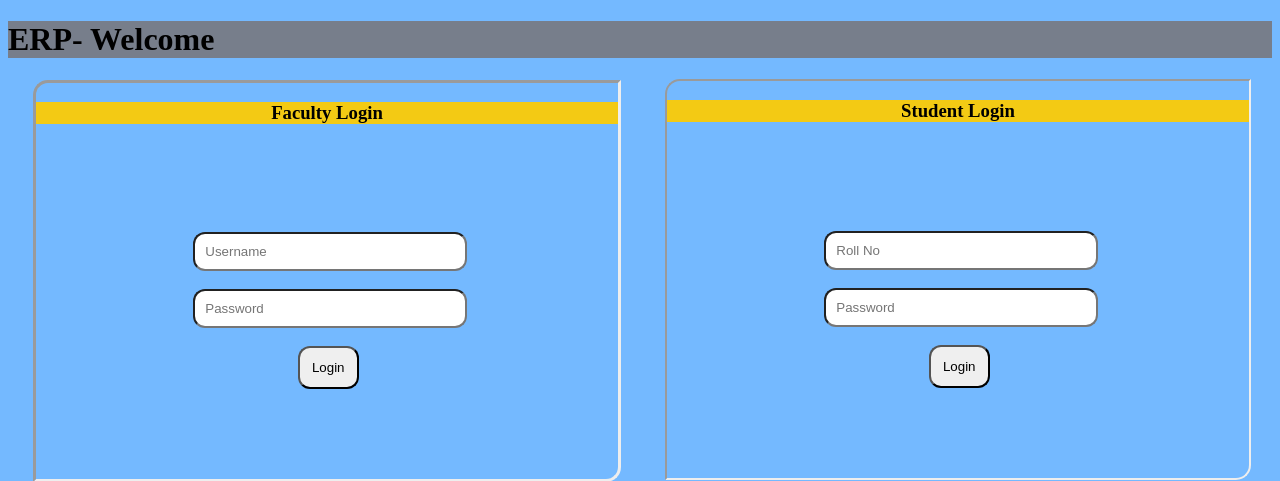
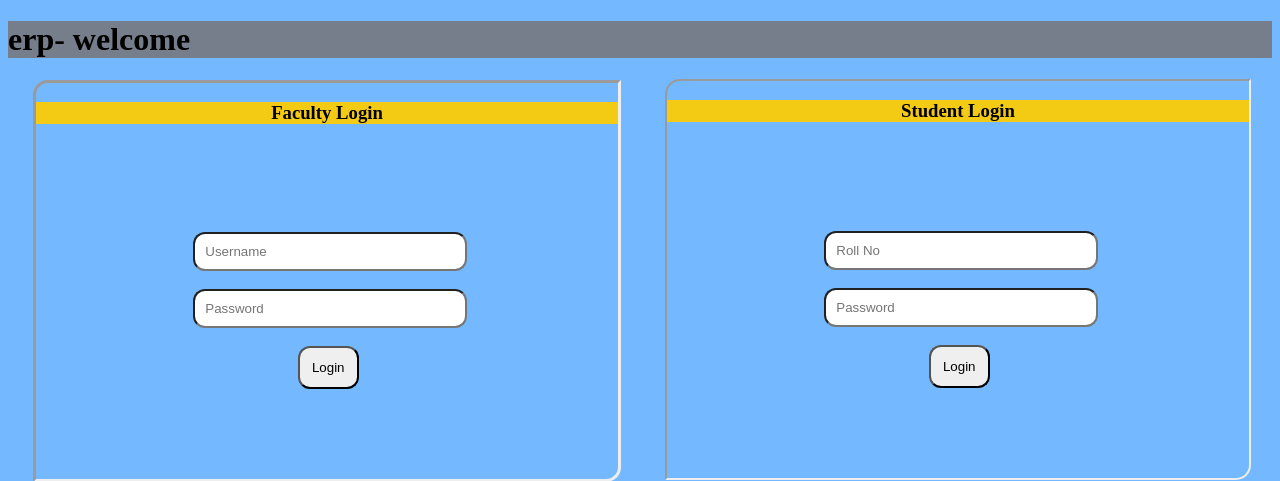
Before and after one commit to nisr009/ERP-SYSTEM, a PHP site: page /erp/login.php in a window 1280 px wide. Shown: the top 481 px of the page. Run offline with PHP 8.4, Linux system fonts and the light colour scheme.

Commit message:
Update login.php

```diff
--- a/login.php
+++ b/login.php
@@ -41,7 +41,7 @@
     </style>
   </head>
   <body style="background-color:#74B9FF;">
-    <h1 style="background-color:#777E8B;">ERP- Welcome</h1>
+    <h1 style="background-color:#777E8B;">erp- welcome</h1>
 
     <div class="faculty">
       <h3 style="background-color:#f3ca14;text-align: center;">Faculty Login</h3>
```
